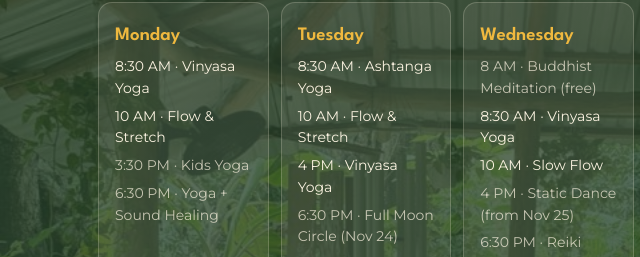
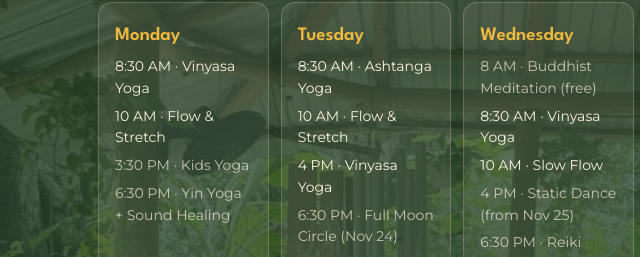
Before and after one commit to SUPAVENTURA/al-deck, a plain HTML site: page index.html in a window 1280 px wide. Shown: the part 5015-5272 px from the top of the page, 0-640 px from the left. Drawn offline with Linux system fonts and the light colour scheme.

Commit message:
Lunes 6:30 PM Yin Yoga + Sound Healing fijo
Co-Authored-By: Claude Opus 5.5 <noreply@anthropic.com>
Claude-Session: https://claude.ai/code/session_01NhEmERtYRGX4zwpnS9hvLJ

```diff
--- a/index.html
+++ b/index.html
@@ -225,7 +225,7 @@
     </div>
 
     <div class="week-grid">
-      <div class="week-day"><span class="week-name" data-en="Monday" data-es="Lunes">Monday</span><span class="week-class">8:30 AM · Vinyasa Yoga</span><span class="week-class">10 AM · Flow &amp; Stretch</span><span class="week-class week-extra">3:30 PM · Kids Yoga</span><span class="week-class week-extra">6:30 PM · Yoga + Sound Healing</span></div>
+      <div class="week-day"><span class="week-name" data-en="Monday" data-es="Lunes">Monday</span><span class="week-class">8:30 AM · Vinyasa Yoga</span><span class="week-class">10 AM · Flow &amp; Stretch</span><span class="week-class week-extra">3:30 PM · Kids Yoga</span><span class="week-class week-extra">6:30 PM · Yin Yoga + Sound Healing</span></div>
       <div class="week-day"><span class="week-name" data-en="Tuesday" data-es="Martes">Tuesday</span><span class="week-class">8:30 AM · Ashtanga Yoga</span><span class="week-class">10 AM · Flow &amp; Stretch</span><span class="week-class">4 PM · Vinyasa Yoga</span><span class="week-class week-extra" data-en="6:30 PM · Full Moon Circle (Nov 24)" data-es="6:30 PM · Círculo de luna llena (24/11)">6:30 PM · Full Moon Circle (Nov 24)</span></div>
       <div class="week-day"><span class="week-name" data-en="Wednesday" data-es="Miércoles">Wednesday</span><span class="week-class week-extra" data-en="8 AM · Buddhist Meditation (free)" data-es="8 AM · Meditación budista (gratis)">8 AM · Buddhist Meditation (free)</span><span class="week-class">8:30 AM · Vinyasa Yoga</span><span class="week-class">10 AM · Slow Flow</span><span class="week-class week-extra" data-en="4 PM · Static Dance (from Nov 25)" data-es="4 PM · Static Dance (desde el 25/11)">4 PM · Static Dance (from Nov 25)</span><span class="week-class week-extra">6:30 PM · Reiki</span><span class="week-class week-extra">7:30 PM · Salsa &amp; Bachata</span></div>
       <div class="week-day"><span class="week-name" data-en="Thursday" data-es="Jueves">Thursday</span><span class="week-class">8:30 AM · Ashtanga Yoga</span><span class="week-class">10 AM · Vinyasa Yoga</span><span class="week-class">4 PM · Hatha Vinyasa</span><span class="week-class week-extra" data-en="6:30 PM · Ceremony Night" data-es="6:30 PM · Noche de ceremonia">6:30 PM · Ceremony Night</span></div>
```
